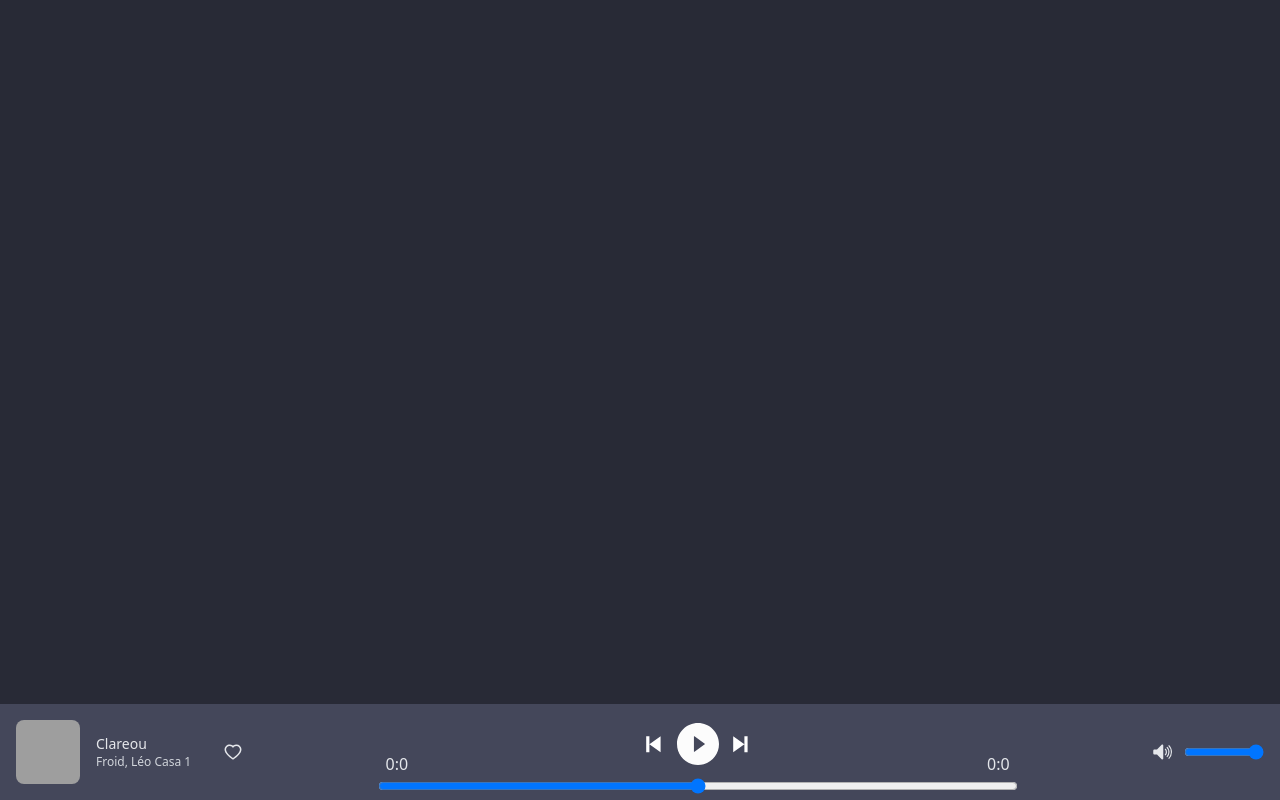
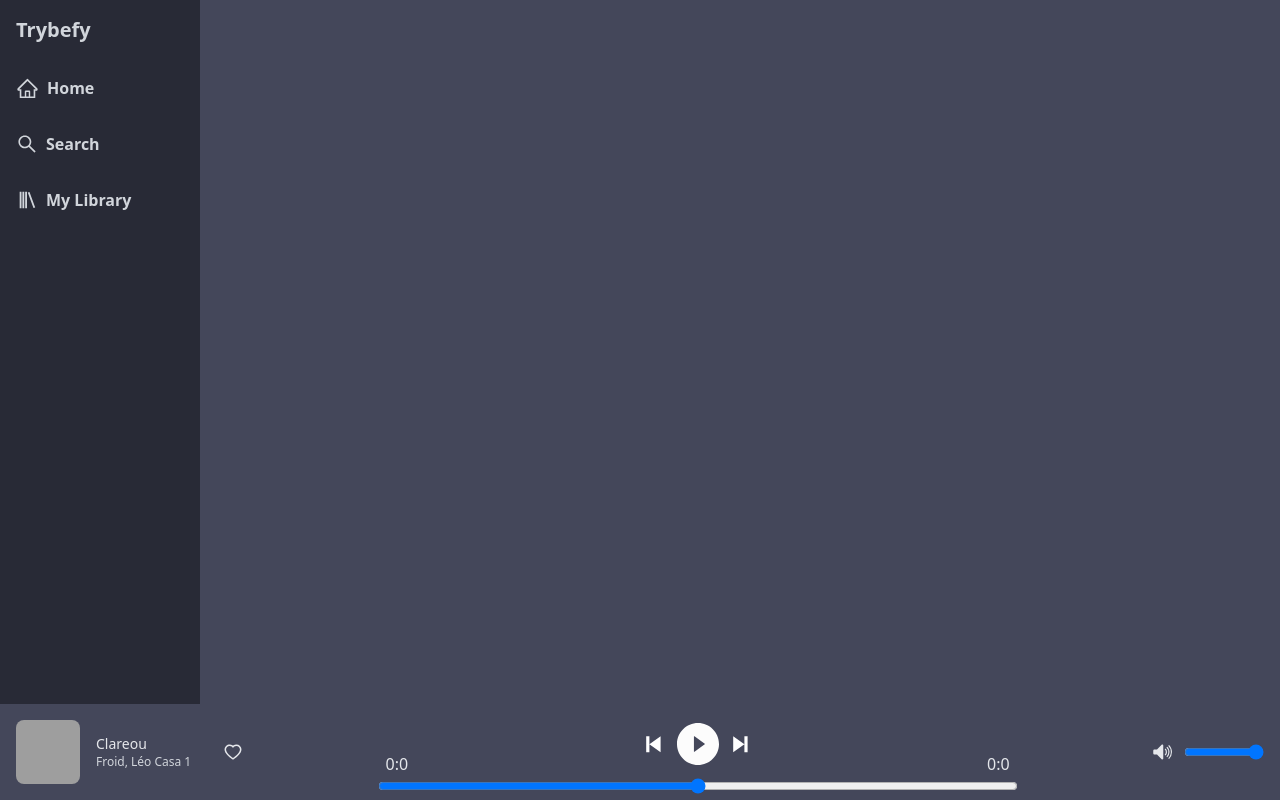
Before and after one commit to luizpereiradev/music-player, a React (Vite) app: page / in a window 1280 px wide. Built offline with nearby package versions, Linux system fonts and the light colour scheme; no server answers; grey boxes are pictures that could not be loaded.

Commit message:
feat: aside and resize

```diff
--- a/package.json
+++ b/package.json
@@ -9,6 +9,7 @@
     "preview": "vite preview"
   },
   "dependencies": {
+    "re-resizable": "^6.9.9",
     "react": "^18.2.0",
     "react-dom": "^18.2.0",
     "react-icons": "^4.7.1",
--- a/src/App.tsx
+++ b/src/App.tsx
@@ -1,12 +1,14 @@
 
+import Aside from "./components/Aside";
 import Player from "./components/Player";
+import Test from "./components/Test";
 function App() {
   return (
-    <>
-
+    <div className="flex">
+        <Aside/>
+        <Test/>
         <Player/>
-
-    </>
+    </div>
   );
 }
 
--- /dev/null
+++ b/src/components/Aside.tsx
@@ -0,0 +1,38 @@
+import { Resizable } from "re-resizable";
+import { useState } from "react";
+import { AiOutlineHome, AiOutlineSearch  } from 'react-icons/ai'
+
+import { BiLibrary } from 'react-icons/bi'
+
+function Aside() {
+  const [height] = useState(window.innerHeight - 90);
+
+  return (
+    <Resizable
+      defaultSize={{
+        width: 200,
+        height: height,
+      }}
+      minHeight={height}
+      minWidth={100}
+      maxWidth={300}
+    >
+      <div className="h-[calc(100vh-6rem)] w-full font-semibold text-gray-300 bg-[#282a36]">
+        <div>
+          <h1 className="p-4 text-xl font-bold">Trybefy</h1>
+          <div className="flex items-center p-4 gap-2 ">
+            <AiOutlineHome size={23}/>  <p className="" >Home</p>
+          </div>
+          <div className="flex items-center p-4 gap-2">
+            <AiOutlineSearch size={22} />  <p >Search</p>
+          </div>
+          <div className="flex items-center p-4 gap-2">
+            <BiLibrary size={22} />  <p >My Library</p>
+          </div>
+        </div>
+      </div>
+    </Resizable>
+  );
+}
+
+export default Aside;
--- a/src/components/Player.tsx
+++ b/src/components/Player.tsx
@@ -66,8 +66,8 @@ export default function Player() {
   };
 
   return (
-    <div className="bg-[#282a36] w-screen h-screen flex items-end">
-      <div className="flex bg-[#44475a] text-gray-200 w-screen justify-between">
+    <>
+      <div className=" fixed bottom-0 flex bg-[#44475a] text-gray-200 w-screen justify-between">
         <div className="flex items-center p-4 gap-4 h-full">
           <img
             src="https://pbs.twimg.com/media/EXwlRDnWkAUV2mB.jpg"
@@ -161,6 +161,6 @@ export default function Player() {
           </div>
         </div>
       </div>
-    </div>
+    </>
   );
 }
--- /dev/null
+++ b/src/components/Test.tsx
@@ -0,0 +1,7 @@
+
+function Test() {
+  return ( <div className="h-[calc(100vh-6rem)] w-full bg-[#44475a]">
+  </div> );
+}
+
+export default Test;
```
Also changed, not shown: 1 other file (tests, documents, lock files or other folders).
